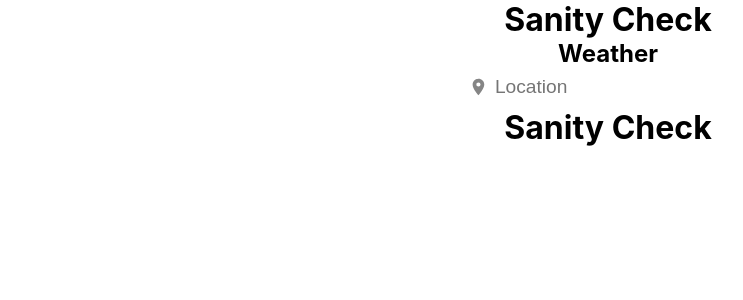
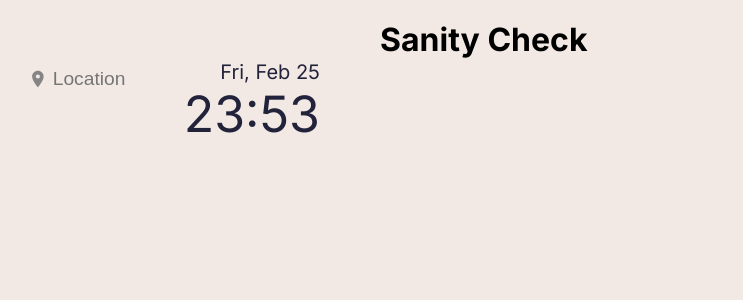
Before and after one commit to gianbradley76/Notes-and-Weather-App, a React (Create React App) app: page / in a window 1280 px wide. Shown: the top 300 px of the page, without its empty margins (32-775 px from the left). Built offline with nearby package versions, Linux system fonts and the light colour scheme.

Commit message:
finished weather and time feature

```diff
--- a/public/index.html
+++ b/public/index.html
@@ -2,6 +2,12 @@
 <html lang="en">
 	<head>
 		<meta charset="utf-8" />
+		<link rel="preconnect" href="https://fonts.googleapis.com" />
+		<link rel="preconnect" href="https://fonts.gstatic.com" crossorigin />
+		<link
+			href="https://fonts.googleapis.com/css2?family=Inter:wght@400;700&display=swap"
+			rel="stylesheet"
+		/>
 		<link rel="icon" href="%PUBLIC_URL%/favicon.ico" />
 		<meta name="viewport" content="width=device-width, initial-scale=1" />
 		<meta name="theme-color" content="#000000" />
--- a/src/App.css
+++ b/src/App.css
@@ -1,38 +1,14 @@
 .App {
-  text-align: center;
+	width: 100%;
+	height: inherit;
+	display: grid;
+	grid-template-columns: 30% auto;
+	grid-template-rows: 30% auto;
+	gap: 20px;
+	padding: 20px;
 }
 
-.App-logo {
-  height: 40vmin;
-  pointer-events: none;
+.date-weather-container {
+	display: grid;
+	grid-template-columns: 40% auto;
 }
-
-@media (prefers-reduced-motion: no-preference) {
-  .App-logo {
-    animation: App-logo-spin infinite 20s linear;
-  }
-}
-
-.App-header {
-  background-color: #282c34;
-  min-height: 100vh;
-  display: flex;
-  flex-direction: column;
-  align-items: center;
-  justify-content: center;
-  font-size: calc(10px + 2vmin);
-  color: white;
-}
-
-.App-link {
-  color: #61dafb;
-}
-
-@keyframes App-logo-spin {
-  from {
-    transform: rotate(0deg);
-  }
-  to {
-    transform: rotate(360deg);
-  }
-}
--- a/src/App.js
+++ b/src/App.js
@@ -1,12 +1,12 @@
 import Notes from './Components/Notes/Notes';
-import Weather from './Components/Weather/Weather';
+import DateWeather from './Components/Weather/DateWeather';
 import './App.css';
 
 function App() {
 	return (
 		<div className='App'>
+			<DateWeather />
 			<Notes />
-			<Weather />
 		</div>
 	);
 }
--- /dev/null
+++ b/src/Components/Weather/DateTime.js
@@ -0,0 +1,37 @@
+import { useState, useEffect } from 'react';
+
+function DisplayDateTime() {
+	const [dateTime, setDateTime] = useState(new Date());
+
+	useEffect(() => {
+		const timer = setInterval(() => {
+			setDateTime(new Date());
+		}, 3000);
+
+		return () => {
+			clearInterval(timer);
+		};
+	}, []);
+
+	const date = dateTime.toLocaleDateString([], {
+		day: '2-digit',
+		month: 'short',
+	});
+
+	const day = dateTime.toLocaleDateString('en', { weekday: 'short' });
+
+	const time = dateTime.toLocaleTimeString('en', {
+		hour: 'numeric',
+		hour12: false,
+		minute: 'numeric',
+	});
+
+	return (
+		<div className='date-time-conatiner'>
+			<p className='date-time--day'>{`${day}, ${date}`}</p>
+			<p className='date-time--time'>{time}</p>
+		</div>
+	);
+}
+
+export default DisplayDateTime;
--- /dev/null
+++ b/src/Components/Weather/DateWeather.js
@@ -0,0 +1,27 @@
+/* eslint-disable react-hooks/exhaustive-deps */
+/* eslint-disable no-unused-vars */
+import './Weather.css';
+import React, { useState, useEffect } from 'react';
+import SearchLocation from './SearchLocation';
+import Weather from './Weather';
+import DateTime from './DateTime';
+
+function DateWeather() {
+	const [currentWeather, setCurrentWeather] = useState({});
+
+	function searchSuccess(currentWeatherData) {
+		setCurrentWeather(currentWeatherData);
+	}
+
+	return (
+		<div className='date-weather-container'>
+			<div className='weather-container'>
+				<SearchLocation searchSuccess={searchSuccess} />
+				<Weather currentWeather={currentWeather} />
+			</div>
+			<DateTime />
+		</div>
+	);
+}
+
+export default DateWeather;
--- a/src/Components/Weather/DisplayWeather.js
+++ /dev/null
@@ -1,11 +0,0 @@
-function DisplayWeather(props) {
-	console.log(props);
-
-	return (
-		<div className='weather-info-container'>
-			<h1>Sanity Check</h1>
-		</div>
-	);
-}
-
-export default DisplayWeather;
--- a/src/Components/Weather/SearchLocation.js
+++ b/src/Components/Weather/SearchLocation.js
@@ -2,7 +2,6 @@
 import { MdLocationOn, MdSearch } from 'react-icons/md';
 import React, { useState } from 'react';
 import fetchCurrentWeather from './fetchCurrentWeather';
-import fetchOneCallWeather from './fetchOneCallWeather';
 
 function SearchLocation(props) {
 	const [searchText, setSearchText] = useState('');
@@ -23,11 +22,8 @@ function SearchLocation(props) {
 	async function SearchLocation(event) {
 		if (event.key === 'Enter') {
 			const currentWeatherData = await fetchCurrentWeather(searchText);
-			const coordinates = { ...currentWeatherData.coord };
-			const oneCallData = await fetchOneCallWeather(coordinates);
 
-			props.searchSuccess(currentWeatherData, oneCallData);
-			console.log(event.target.value);
+			props.searchSuccess(currentWeatherData);
 		}
 	}
 
--- a/src/Components/Weather/Weather.css
+++ b/src/Components/Weather/Weather.css
@@ -1,13 +1,21 @@
+.date-weather-container {
+	color: #22223b;
+	margin: 15px;
+	padding: 15px;
+}
+
+.weather-container {
+	padding: 10px;
+}
+
 .weather--title {
 	font-size: 1.5em;
 }
 
 .weather-search {
 	height: 40px;
-	width: fit-content;
 	text-indent: 5px;
 	display: flex;
-	padding: 0 10px;
 	align-items: center;
 	justify-content: center;
 	border-bottom: 2px solid transparent;
@@ -21,6 +29,7 @@
 }
 
 .weather-search--input {
+	background: none;
 	width: 100%;
 	padding: 5px;
 	font-size: 1.2em;
@@ -57,3 +66,50 @@
 .weather--search-icon {
 	color: #858585;
 }
+
+.weather--temperature {
+	font-size: 50px;
+}
+
+.weather--degrees-symbol {
+	font-size: 25px;
+}
+
+.weather--current {
+	display: flex;
+	align-items: center;
+}
+
+.weather--icon {
+	height: 25px;
+	width: auto;
+}
+
+.weather--main-weather {
+	font-size: 20px;
+}
+
+.weather--sunset-sunrise div {
+	display: flex;
+	align-items: center;
+}
+
+.weather--sunrise,
+.weather--sunset {
+	margin-right: 7px;
+	height: 20px;
+	width: auto;
+}
+
+.date-time-conatiner {
+	padding: 10px;
+	text-align: right;
+}
+
+.date-time--day {
+	font-size: 20px;
+}
+
+.date-time--time {
+	font-size: 50px;
+}
--- a/src/Components/Weather/Weather.js
+++ b/src/Components/Weather/Weather.js
@@ -1,27 +1,77 @@
-/* eslint-disable react-hooks/exhaustive-deps */
-/* eslint-disable no-unused-vars */
-import './Weather.css';
-import React, { useState, useEffect } from 'react';
-import SearchLocation from './SearchLocation';
-import DisplayWeather from './DisplayWeather';
+import { WiCloud, WiNightClear } from 'react-icons/wi';
+import {
+	BsCloudDrizzle,
+	BsFillCloudRainFill,
+	BsSnow,
+	BsSunFill,
+	BsSunriseFill,
+	BsSunsetFill,
+} from 'react-icons/bs';
 
-function Weather() {
-	const [currentWeather, setCurrentWeather] = useState({});
-	const [oneCallWeather, setOneCallWeather] = useState({});
+function Weather(props) {
+	// Check if props is empty
+	if (JSON.stringify(props.currentWeather) === '{}') return null;
 
-	function searchSuccess(currentWeatherData, oneCallData) {
-		setCurrentWeather(currentWeatherData);
-		setOneCallWeather(oneCallData);
+	function WeatherIcon() {
+		// Day or Night detector
+		const currentHour = new Date().getHours();
+
+		switch (props.currentWeather.weather[0].main) {
+			case 'Clouds':
+				return <WiCloud className='weather--icon' />;
+			case 'Clear':
+				if (currentHour >= 5 && currentHour <= 18) {
+					return <BsSunFill className='weather--icon' />;
+				} else {
+					return <WiNightClear className='weather--icon' />;
+				}
+			case 'Drizzle':
+				return <BsCloudDrizzle className='weather--icon' />;
+			case 'Rain':
+				return <BsFillCloudRainFill className='weather--icon' />;
+			case 'Snow':
+				return <BsSnow className='weather--icon' />;
+			case 'Thunderstorm':
+				return <WiNightClear className='weather--icon' />;
+			default:
+				break;
+		}
 	}
 
+	// Formats from UNIX time which props uses
+	function formatTime(unixTime) {
+		const formattedTime = new Date(unixTime * 1000);
+		return formattedTime.toLocaleTimeString([], {
+			hour: 'numeric',
+			minute: 'numeric',
+		});
+	}
+
+	const temperature = props.currentWeather.main.temp;
+	const mainWeather = props.currentWeather.weather[0].main;
+	const sunriseTime = formatTime(props.currentWeather.sys.sunrise);
+	const sunsetTime = formatTime(props.currentWeather.sys.sunset);
+
 	return (
-		<div className='weather-container'>
-			<h2 className='weather--title'>Weather</h2>
-			<SearchLocation searchSuccess={searchSuccess} />
-			<DisplayWeather
-				currentWeather={currentWeather}
-				oneCallWeather={oneCallWeather}
-			/>
+		<div className='weather-info-container'>
+			<p className='weather--temperature'>
+				{temperature}
+				<span className='weather--degrees-symbol'>°C</span>
+			</p>
+			<div className='weather--current'>
+				{WeatherIcon()}
+				<p className='weather--main-weather'>{mainWeather}</p>
+			</div>
+			<div className='weather--sunset-sunrise'>
+				<div>
+					<BsSunriseFill className='weather--sunrise' />
+					<p>{sunriseTime}</p>
+				</div>
+				<div>
+					<BsSunsetFill className='weather--sunset' />
+					<p>{sunsetTime}</p>
+				</div>
+			</div>
 		</div>
 	);
 }
--- a/src/Components/Weather/fetchCurrentWeather.js
+++ b/src/Components/Weather/fetchCurrentWeather.js
@@ -1,7 +1,6 @@
 import axios from 'axios';
 
 function fetchCurrentWeather(location) {
-	console.log('Fetching weather');
 	const API_KEY = '513ca6d73da22c9613ddeccfccb62adb';
 	const API_URL = `https://api.openweathermap.org/data/2.5/weather?q=${location}&appid=${API_KEY}&units=metric`;
 	return axios
--- a/src/Components/Weather/fetchOneCallWeather.js
+++ /dev/null
@@ -1,13 +0,0 @@
-import axios from 'axios';
-
-function fetchOneCallWeather(coordinates) {
-	const API_KEY = '513ca6d73da22c9613ddeccfccb62adb';
-	const API_URL = `https://api.openweathermap.org/data/2.5/onecall?lat=${coordinates.lat}&lon=${coordinates.lon}&&appid=${API_KEY}`;
-
-	return axios
-		.get(API_URL)
-		.then((response) => response.data)
-		.catch((error) => console.log(error));
-}
-
-export default fetchOneCallWeather;
--- a/src/index.css
+++ b/src/index.css
@@ -5,23 +5,16 @@
 }
 
 html {
-	width: 100vw;
 	height: 100%;
+	width: 100%;
 }
 
 body {
-	display: flex;
-	align-items: center;
-	justify-content: center;
-	margin: 0;
-	font-family: -apple-system, BlinkMacSystemFont, 'Segoe UI', 'Roboto', 'Oxygen',
-		'Ubuntu', 'Cantarell', 'Fira Sans', 'Droid Sans', 'Helvetica Neue',
-		sans-serif;
-	-webkit-font-smoothing: antialiased;
-	-moz-osx-font-smoothing: grayscale;
+	height: inherit;
+	background-color: #f2e9e4;
+	font-family: 'Inter', sans-serif;
 }
 
-code {
-	font-family: source-code-pro, Menlo, Monaco, Consolas, 'Courier New',
-		monospace;
+#root {
+	height: 100%;
 }
```
Also changed, not shown: src/images/alena-aenami-lost-1k.jpg (added).
